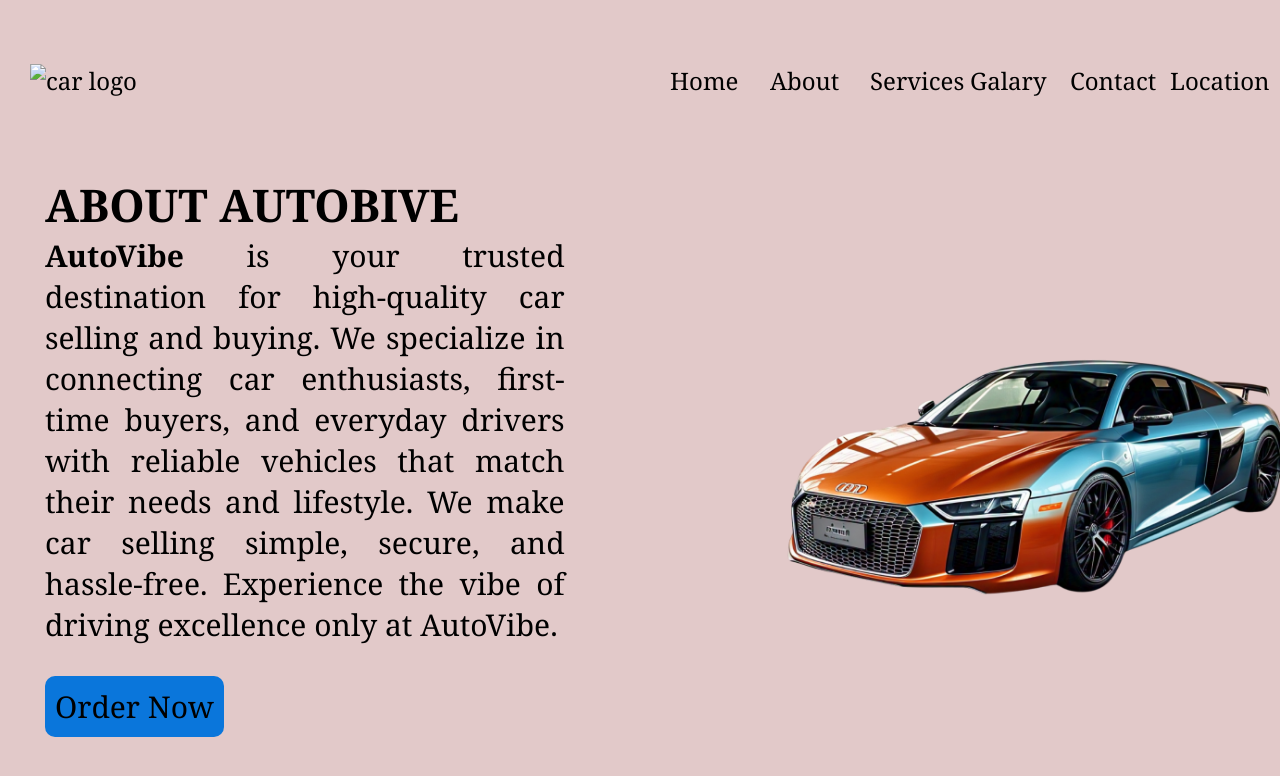
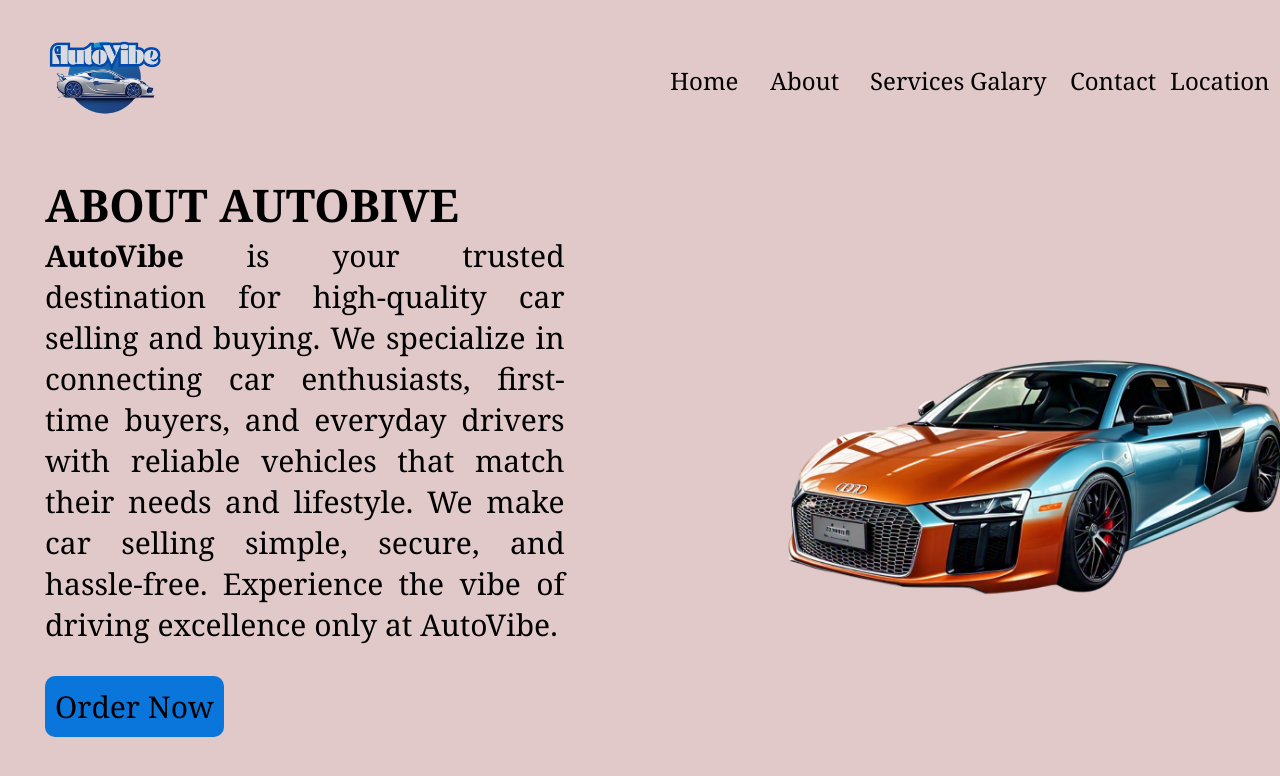
Before and after one commit to GlennOmega/Project-1-Brewed, a plain HTML site: page index.html in a window 1280 px wide. Drawn offline with Linux system fonts and the light colour scheme.

Commit message:
Update index.html
chnage later a

```diff
--- a/index.html
+++ b/index.html
@@ -12,7 +12,7 @@
       <nav class="navsec">
         <div class="Nav_logo">
           <a href="#">
-            <img src="utovibelogo.png" alt="car logo" />
+            <img src="autovibelogo.png" alt="car logo" />
           </a>
         </div>
 
```
